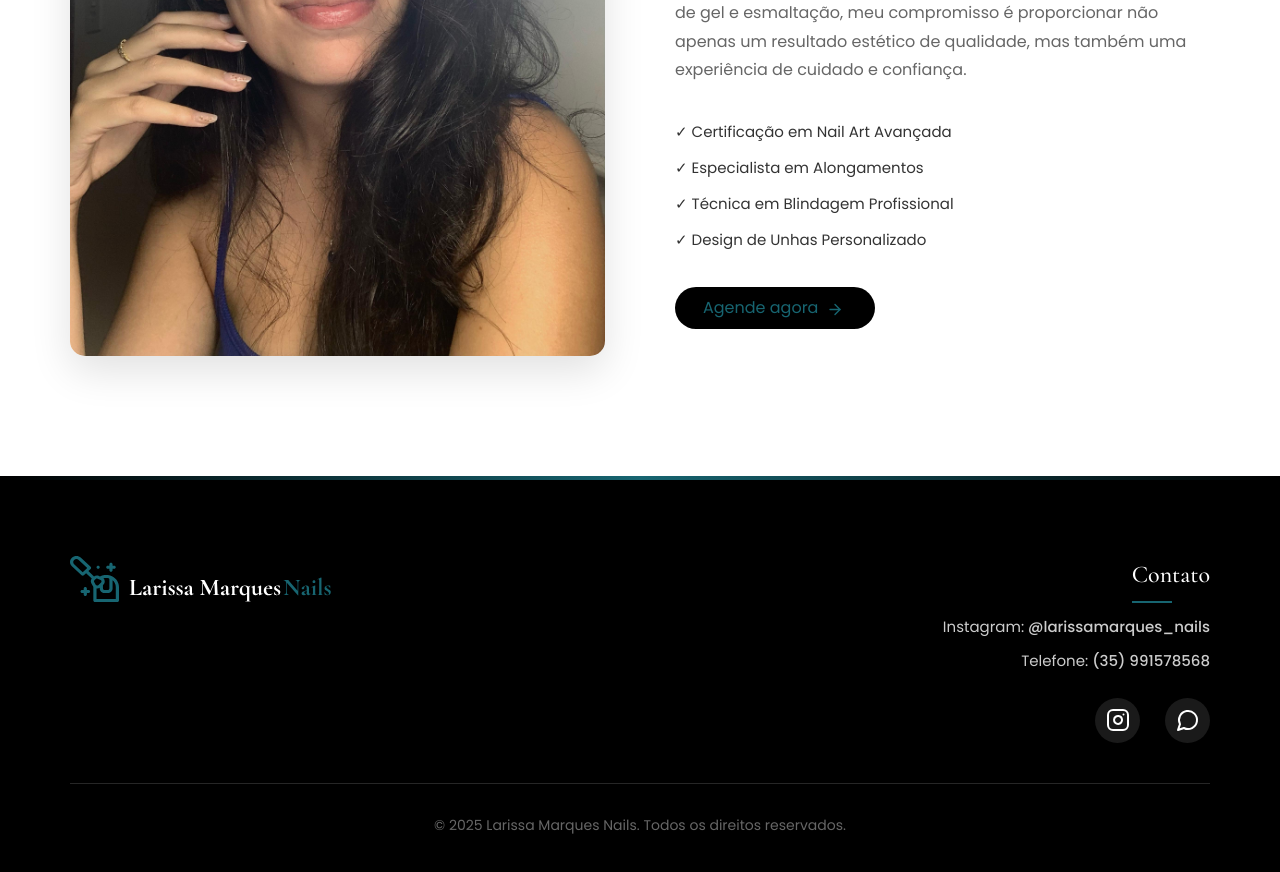
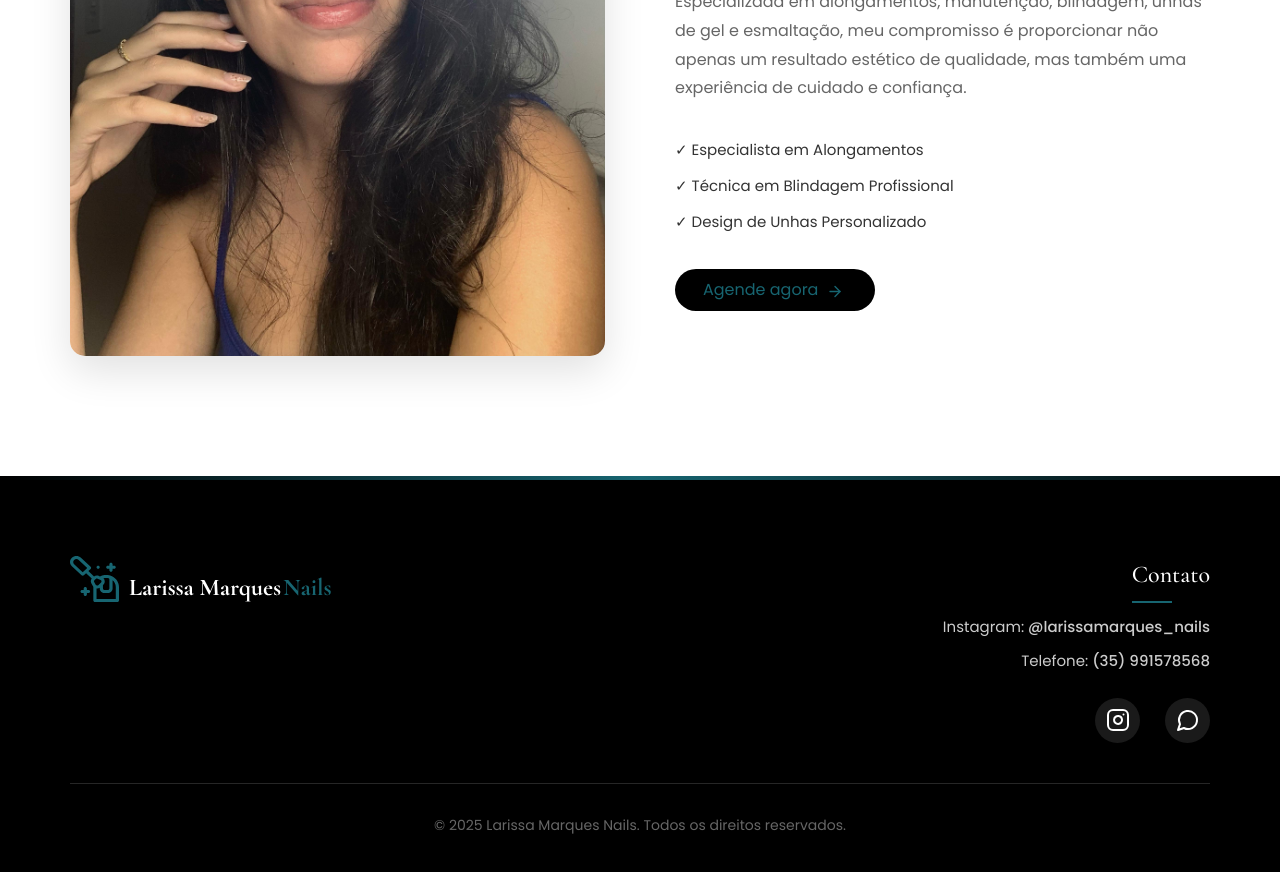
Before and after one commit to gherardijoao/lissaNails, a React (Vite) app: page / in a window 1280 px wide. Shown: the part 3180-4052 px from the top of the page. Built offline with nearby package versions, Linux system fonts and the light colour scheme.

Commit message:
fix: certificações

```diff
--- a/src/Home.tsx
+++ b/src/Home.tsx
@@ -343,7 +343,7 @@ const Home: React.FC = () => {
             {[
               { img: galleryImg1, wide: false,},
               { img: galleryImg2, wide: false,},
-              { img: galleryImg3, wide: false, className: "centered-img" },
+              { img: galleryImg3, wide: false },
               { img: galleryImg4, wide: false, className: "top-aligned02" },
               { img: galleryImg5, wide: false, className: "top-aligned" },
               { img: galleryImg6, wide: false },
@@ -414,7 +414,7 @@ const Home: React.FC = () => {
               variants={sectionVariants}
             >
               {[
-                "Certificação em Nail Art Avançada",
+
                 "Especialista em Alongamentos",
                 "Técnica em Blindagem Profissional",
                 "Design de Unhas Personalizado",
```
